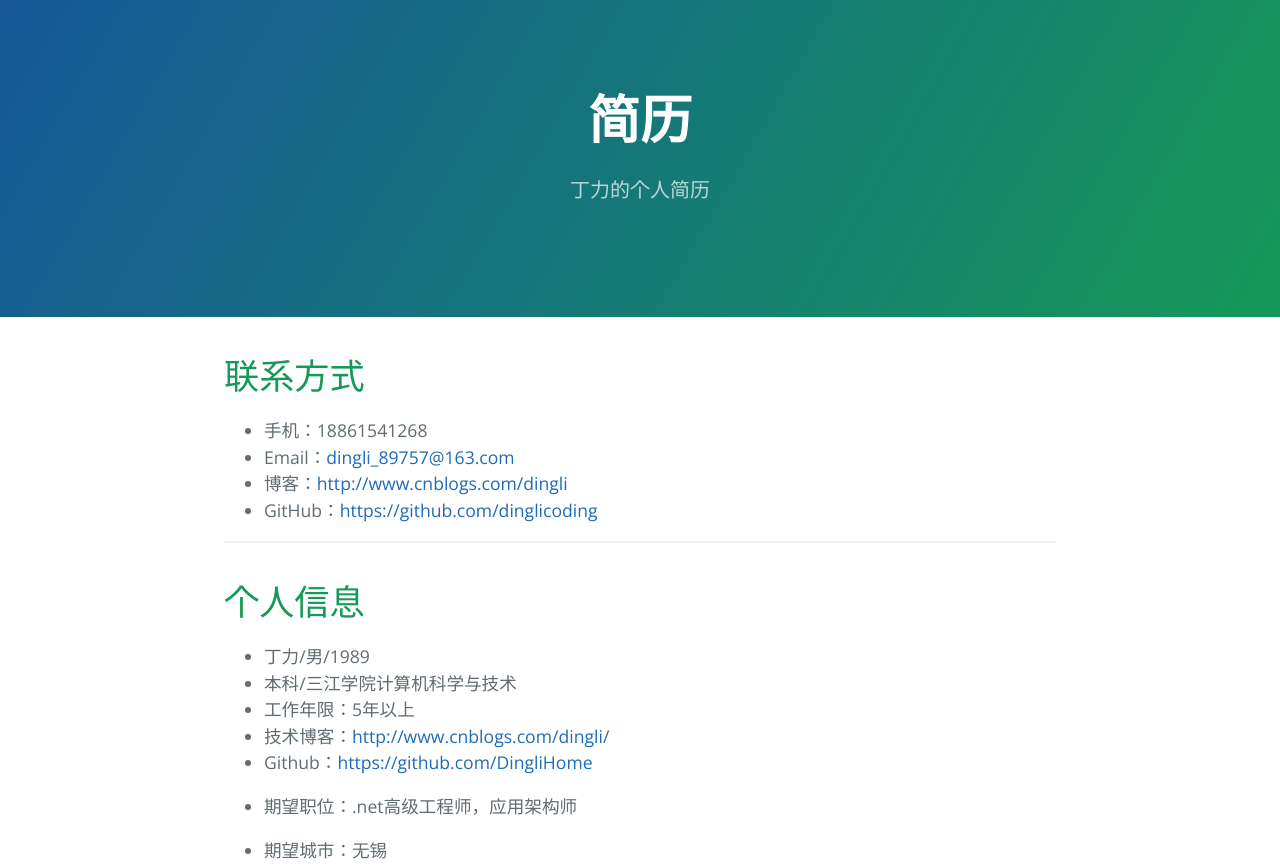
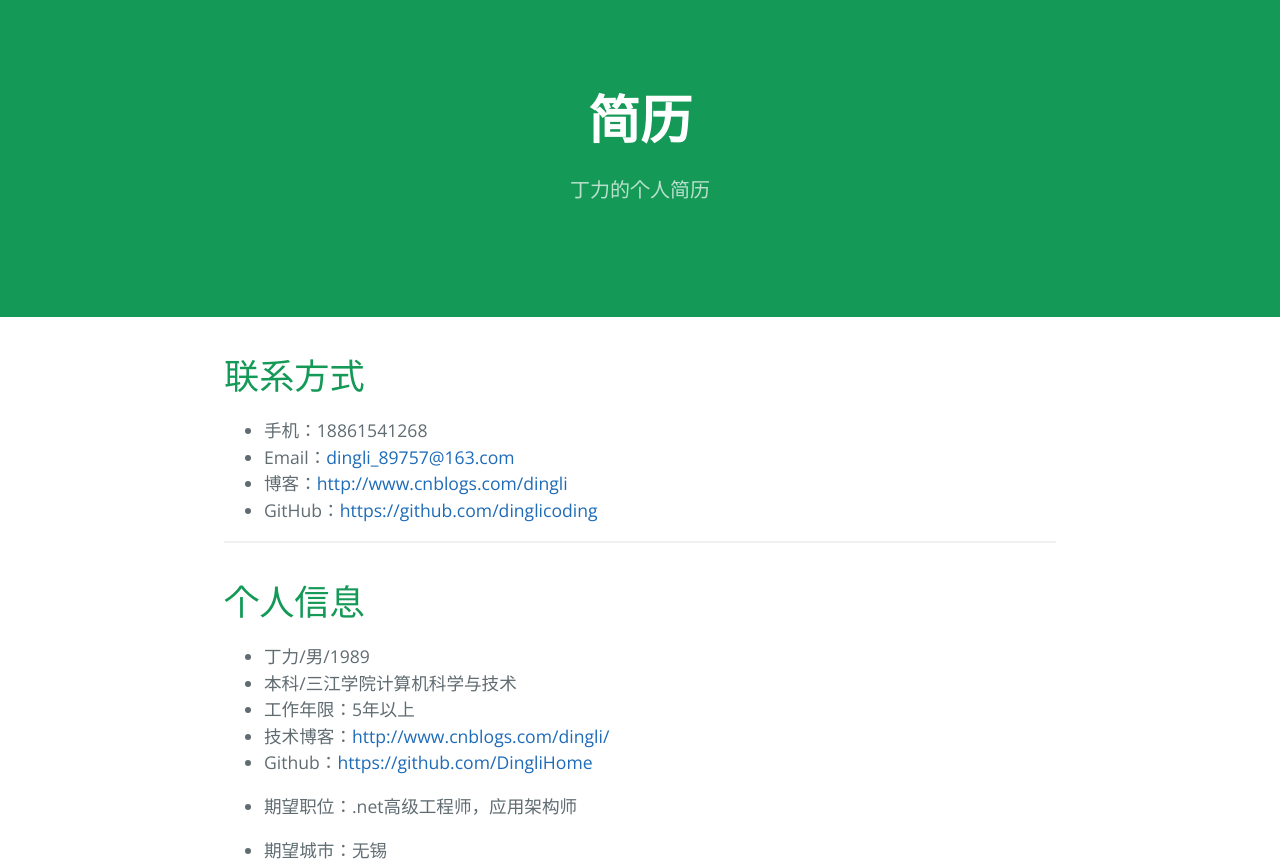
Before and after one commit to DingliHome/resume, a plain HTML site: page index.html in a window 1280 px wide. Shown: the top 866 px of the page. Drawn offline with nearby package versions, Linux system fonts and the light colour scheme.

Commit message:
Update stylesheet.css

```diff
--- a/stylesheets/stylesheet.css
+++ b/stylesheets/stylesheet.css
@@ -57,7 +57,7 @@ a {
   color: #fff;
   text-align: center;
   background-color: #159957;
-  background-image: linear-gradient(120deg, #155799, #159957); }
+  }
 
 @media screen and (min-width: 64em) {
   .page-header {
```
